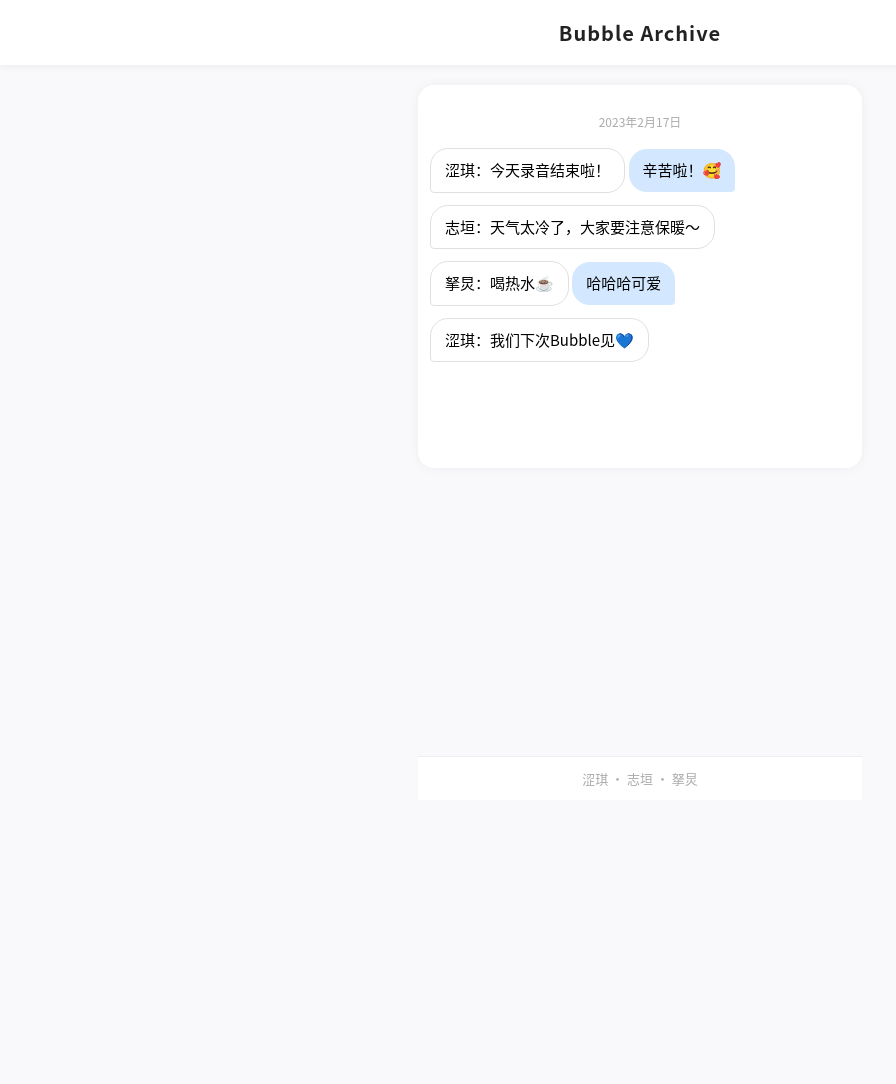
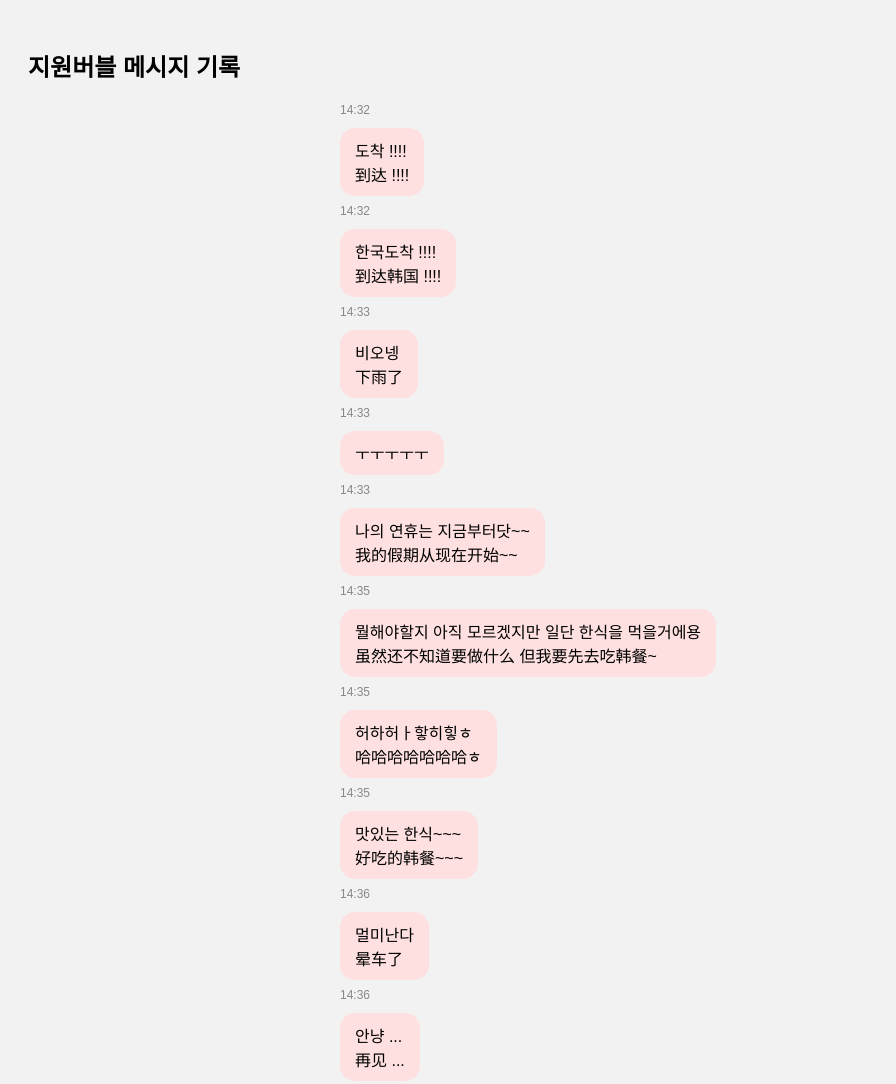
Before and after one commit to sghsls12138-hash/test1, a plain HTML site: page index.html in a window 1280 px wide. Shown: the top 1084 px of the page, without its empty margins (0-896 px from the left). Before the commit the page ends 800 px from the top, so only its background shows below. Drawn offline with Linux system fonts and the light colour scheme.

Commit message:
Update index.html

```diff
--- a/index.html
+++ b/index.html
@@ -1,110 +1,51 @@
 <!DOCTYPE html>
-<html lang="zh-CN">
+<html lang="ko">
 <head>
-  <meta charset="UTF-8">
-  <meta name="viewport" content="width=device-width, initial-scale=1.0">
-  <title>Bubble Archive</title>
-  <style>
-    body {
-      margin: 0;
-      padding: 0;
-      font-family: "Apple SD Gothic Neo", "Noto Sans CJK SC", sans-serif;
-      background-color: #f9f9fb;
-      display: flex;
-      flex-direction: column;
-      align-items: center;
-      min-height: 100vh;
-    }
-
-    header {
-      width: 100%;
-      text-align: center;
-      background-color: #ffffff;
-      padding: 18px 0;
-      box-shadow: 0 2px 8px rgba(0,0,0,0.05);
-      font-size: 20px;
-      font-weight: bold;
-      color: #222;
-      letter-spacing: 1px;
-    }
-
-    .chat-container {
-      width: 100%;
-      max-width: 420px;
-      background: #ffffff;
-      border-radius: 16px;
-      margin-top: 20px;
-      padding: 16px 12px 100px;
-      box-shadow: 0 0 12px rgba(0,0,0,0.05);
-      position: relative;
-    }
-
-    .bubble {
-      display: inline-block;
-      padding: 10px 14px;
-      border-radius: 18px;
-      margin: 6px 0;
-      font-size: 15px;
-      line-height: 1.5;
-      max-width: 80%;
-      word-wrap: break-word;
-    }
-
-    .from-user {
-      align-self: flex-end;
-      background-color: #d3e8ff;
-      color: #000;
-      border-bottom-right-radius: 4px;
-      margin-left: auto;
-    }
-
-    .from-member {
-      align-self: flex-start;
-      background-color: #ffffff;
-      border: 1px solid #e0e0e0;
-      color: #000;
-      border-bottom-left-radius: 4px;
-      margin-right: auto;
-    }
-
-    .timestamp {
-      font-size: 12px;
-      color: #aaa;
-      text-align: center;
-      margin: 12px 0;
-    }
-
-    footer {
-      position: fixed;
-      bottom: 0;
-      width: 100%;
-      max-width: 420px;
-      background: white;
-      border-top: 1px solid #eee;
-      padding: 12px;
-      text-align: center;
-      color: #aaa;
-      font-size: 13px;
-    }
-
-  </style>
+<meta charset="UTF-8">
+<title>지원버블 메시지 기록</title>
+<style>
+  body { background:#f2f2f2; font-family: Arial, sans-serif; padding:20px;}
+  .chat { max-width:600px; margin:0 auto; display:flex; flex-direction:column;}
+  .bubble { padding:10px 15px; border-radius:15px; margin:8px 0; display:inline-block; max-width:80%; }
+  .user { background:#ffe0e0; align-self:flex-start; }
+  .me { background:#e0f0ff; align-self:flex-end; }
+  .time { font-size:12px; color:#888; margin-bottom:3px; }
+  .msg { display:flex; flex-direction:column; }
+</style>
 </head>
 <body>
-  <header>Bubble Archive</header>
+<h2>지원버블 메시지 기록</h2>
+<div class="chat" id="chat"></div>
 
-  <div class="chat-container">
+<script>
+const messages = [
+  {"time":"14:32","sender":"user","text_ko":"도착 !!!!","text_cn":"到达 !!!!"},
+  {"time":"14:32","sender":"user","text_ko":"한국도착 !!!!","text_cn":"到达韩国 !!!!"},
+  {"time":"14:33","sender":"user","text_ko":"비오넹","text_cn":"下雨了"},
+  {"time":"14:33","sender":"user","text_ko":"ㅜㅜㅜㅜㅜ","text_cn":""},
+  {"time":"14:33","sender":"user","text_ko":"나의 연휴는 지금부터닷~~","text_cn":"我的假期从现在开始~~"},
+  {"time":"14:35","sender":"user","text_ko":"뭘해야할지 아직 모르겠지만 일단 한식을 먹을거에용","text_cn":"虽然还不知道要做什么 但我要先去吃韩餐~"},
+  {"time":"14:35","sender":"user","text_ko":"허하허ㅏ핳히힣ㅎ","text_cn":"哈哈哈哈哈哈哈ㅎ"},
+  {"time":"14:35","sender":"user","text_ko":"맛있는 한식~~~","text_cn":"好吃的韩餐~~~"},
+  {"time":"14:36","sender":"user","text_ko":"멀미난다","text_cn":"晕车了"},
+  {"time":"14:36","sender":"user","text_ko":"안냥 ...","text_cn":"再见 ..."},
+  {"time":"14:36","sender":"user","text_ko":"저 멀리 초록풀을 보고있을게","text_cn":"我会看着远处的绿草"},
+  {"time":"14:36","sender":"user","text_ko":"ㅋㅋㅋㅋㅋㅋㅋ","text_cn":""},
+  {"time":"14:36","sender":"user","text_ko":"도착해서 젤 먼저 달려오고싶었어","text_cn":"到达后最想跑来"},
+  {"time":"14:36","sender":"user","text_ko":"이곳으로","text_cn":"这里"},
+  {"time":"14:38","sender":"user","text_ko":"언닝 남은연휴 잘보내궁 ~~~","text_cn":"好好度过剩下的假期 ~~~"},
+  {"time":"14:38","sender":"user","text_ko":"나도 잘 보내구우><","text_cn":"我也会好好度过的><"},
+  {"time":"14:38","sender":"user","text_ko":"사랑한다 !!","text_cn":"我爱你 !!"}
+];
 
-    <div class="timestamp">2023年2月17日</div>
-
-    <div class="bubble from-member">涩琪：今天录音结束啦！</div>
-    <div class="bubble from-user">辛苦啦！🥰</div>
-    <div class="bubble from-member">志垣：天气太冷了，大家要注意保暖～</div>
-    <div class="bubble from-member">拏炅：喝热水☕</div>
-    <div class="bubble from-user">哈哈哈可爱</div>
-    <div class="bubble from-member">涩琪：我们下次Bubble见💙</div>
-
-  </div>
-
-  <footer>涩琪 · 志垣 · 拏炅</footer>
+const chatDiv = document.getElementById("chat");
+messages.forEach(msg => {
+  const msgDiv = document.createElement("div");
+  msgDiv.className = "msg";
+  msgDiv.innerHTML = `<div class="time">${msg.time}</div>
+                      <div class="bubble ${msg.sender}">${msg.text_ko}${msg.text_cn?'<br>'+msg.text_cn:''}</div>`;
+  chatDiv.appendChild(msgDiv);
+});
+</script>
 </body>
 </html>
```
